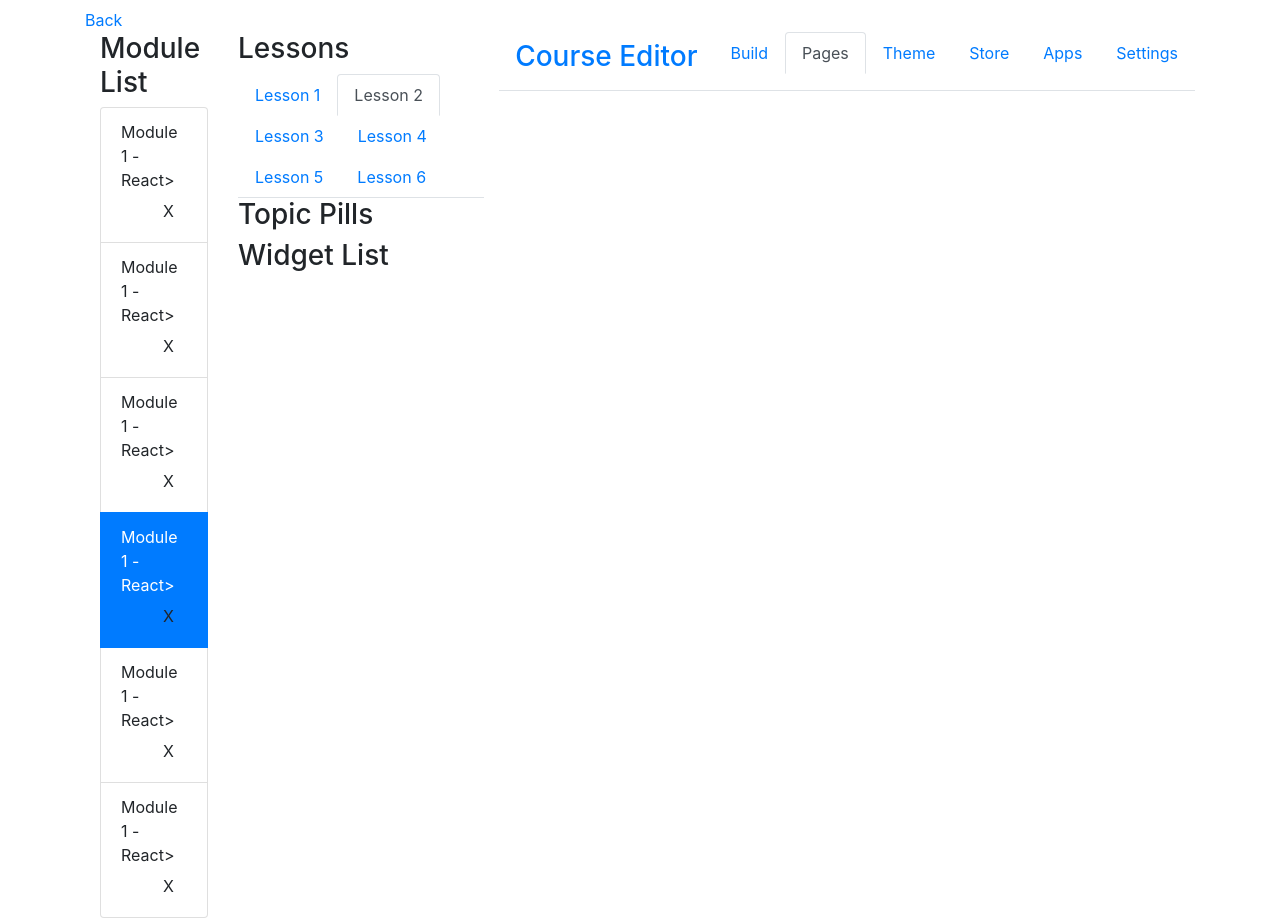
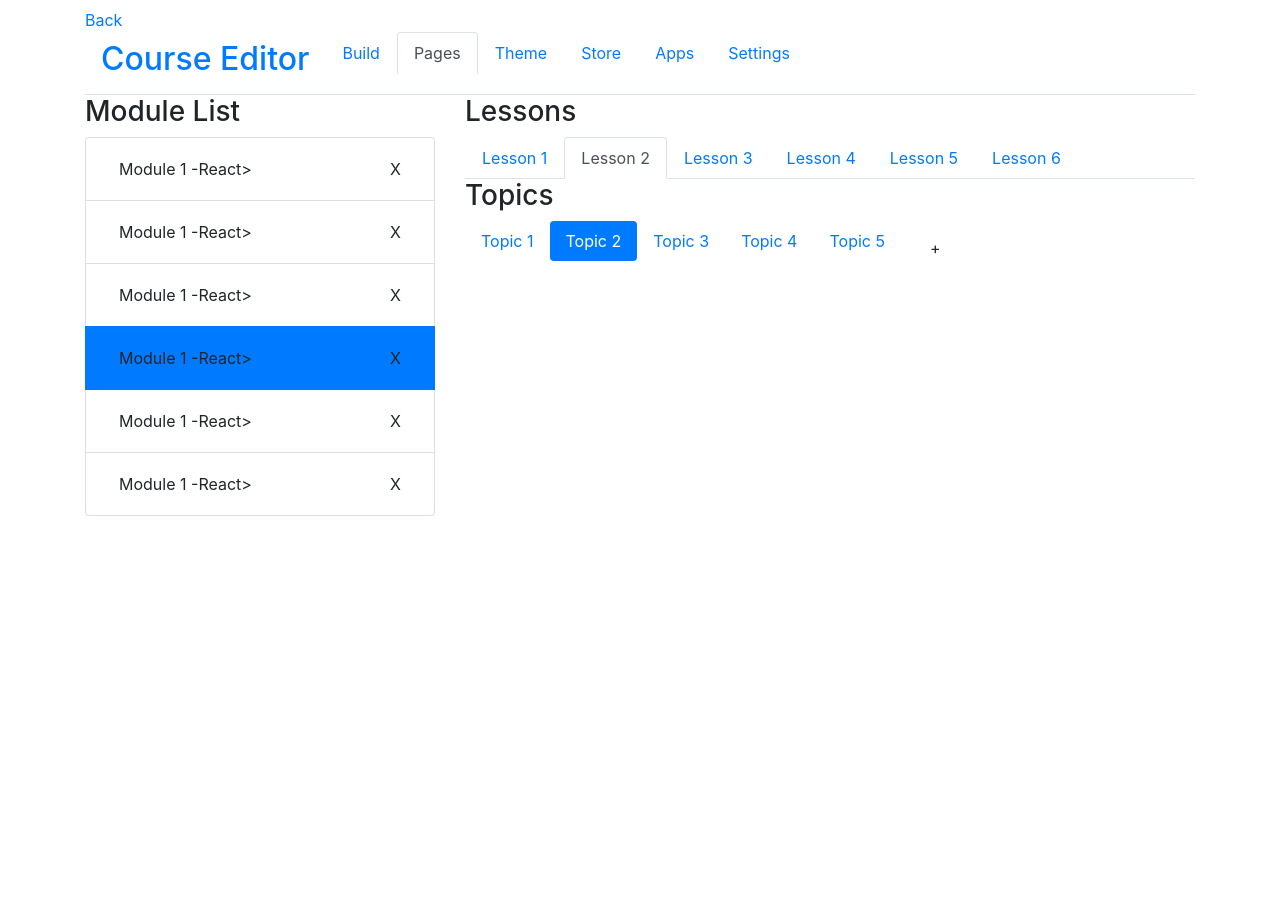
Before and after one commit to anuk1998/cs4550-summer12020-anuk1998-client-react, a React (Create React App) app: page /editor in a window 1280 px wide. After the commit the page ends 800 px from the top, so only its background shows below. Built offline with nearby package versions, Linux system fonts and the light colour scheme.

Commit message:
added topic pills

```diff
--- a/src/components/CourseCardComponent.js
+++ b/src/components/CourseCardComponent.js
@@ -29,9 +29,9 @@ export default class CourseCardComponent extends React.Component {
     render() {
         return (
             <div>
-                <div className="card" styles={{width: '18rem'}}>
+                <div className="card">
                     <img className="card-img-top"
-                         src="https://picsum.photos/300/200"/>
+                         src="https://www.pcc.edu/instructional-support/wp-content/uploads/sites/17/2018/03/Googledocslogo-250x250.png"/>
 
                     <div className="card-body">
 
@@ -40,7 +40,10 @@ export default class CourseCardComponent extends React.Component {
                        <tr>
                                 {
                                     !this.state.editing &&
-                                    <Link to={`/editor/${this.state.courses._id}`}>
+                                    <Link to = "/editor">
+                                       {/* for now, linking to static editor. Will link to object id later.
+                                        to={`/editor/${this.state.courses._id}`}>*/}
+
                                         <h4>{this.state.courses.title}</h4>
                                     </Link>
                                 }
@@ -93,8 +96,6 @@ export default class CourseCardComponent extends React.Component {
                     </div>
                 </div>
 
-
-
             </div>)
     }
 }
--- a/src/components/CourseEditor.js
+++ b/src/components/CourseEditor.js
@@ -1,24 +1,26 @@
 import React from "react";
-import ModuleList from "./ModuleList";
-import LessonTabs from "./LessonTabs";
+import ModuleListComponent from "./ModuleListComponent";
+import LessonTabsComponent from "./LessonTabsComponent";
+import TopicPillsComponent from "./TopicPillsComponent";
 import {Link} from "react-router-dom";
+
 //stateless component
 const CourseEditor = () => {
     return(
         <div>
-            <Link to = "/table/courses">Back</Link>
+            <Link
+                to = "/table/courses">Back</Link>
 
             <div>
-
-                <ul className="nav nav-tabs float-right">
+                <ul className="nav nav-tabs">
                     <li>
-                        <a className="navbar navbar-light wbdv-course-title"><h3>Course Editor</h3>
+                        <a className="navbar navbar-light "><h2>Course Editor</h2>
                         </a>
                     </li>
                     <li className="nav-item">
                         <a className="nav-link" >Build</a>
                     </li>
-                    <li className="nav-item wbdv-page-tab">
+                    <li className="nav-item">
                         <a className="nav-link active">Pages</a></li>
                     <li className="nav-item">
                         <a className="nav-link" >Theme</a></li>
@@ -35,22 +37,15 @@ const CourseEditor = () => {
 
 
 
-
-
-
-
-
-
             <div className = "row">
                 <div className = "col-4">
-                    <ModuleList/>
+                    <ModuleListComponent/>
                 </div>
                 <div className = "col-8">
 
 
-            <LessonTabs/>
-            <h3>Topic Pills</h3>
-            <h3>Widget List</h3>
+            <LessonTabsComponent/>
+                    <TopicPillsComponent/>
         </div>
         </div>
         </div>
--- a/src/components/CourseGridComponent.js
+++ b/src/components/CourseGridComponent.js
@@ -5,7 +5,6 @@ export default class CourseGridComponent extends React.Component {
     render() {
         return (
             <div>
-        <h3>Course Grid {this.props.courses.length}</h3>
         <div className="container-fluid">
             <h1>Course Grid</h1>
             <div className="card-deck">
--- a/src/components/CourseRowComponent.js
+++ b/src/components/CourseRowComponent.js
@@ -35,7 +35,11 @@ render() {
             <td>
                 {
                     !this.state.editing &&
-                    <Link to={`/editor/${this.state.courses._id}`}>
+                        /*for now link to static editor, but later link to editor
+                        of specific course ID
+                         */
+                    <Link to = "/editor">
+                        {/*to={`/editor/${this.state.courses._id}`}>*/}
                         {this.state.courses.title}
                     </Link>
                 }
--- a/src/components/LessonTabs.js
+++ b/src/components/LessonTabsComponent.js
@@ -1,6 +1,6 @@
 import React from "react"
 
-const LessonTabs = () =>
+const LessonTabsComponent = () =>
     <div>
     <h3>Lessons</h3>
 
@@ -26,4 +26,4 @@ const LessonTabs = () =>
 
 </div>
 
-export default LessonTabs
+export default LessonTabsComponent
--- a/src/components/LoginComponent.js
+++ b/src/components/LoginComponent.js
@@ -46,7 +46,7 @@ const LoginComponent = () => {
 
                 <div className="col-sm-10">
 
-                    <a href="../profile/profile.template.client.html"
+                    <a href=""
                        className="btn btn-primary btn-block">
                         Login
                     </a>
@@ -56,15 +56,15 @@ const LoginComponent = () => {
                     </a>
 
 
-                    <a href="../register/register.template.client.html"
-                       className="float-right wbdv-link wbdv-register">
+                    <a href=""
+                       className="float-right">
                         Register
                     </a>
 
 
                 </div>
 
-                <a href="../index.html"
+                <a href=""
                    className="">
                     <button className="btn btn-danger">Cancel</button>
 
--- a/src/components/ModuleList.js
+++ b/src/components/ModuleListComponent.js
@@ -1,27 +1,30 @@
 import React from "react"
 
-const ModuleList = () =>
+const ModuleListComponent = () =>
     <div>
     <h3>Module List</h3>
         <ul className="list-group wbdv-module-list">
-            <li className="list-group-item  module-x ">Module
-                1 -React>
+            <li className="list-group-item  module-x "><button
+            className = "btn btn-white"> Module
+                1 -React></button>
                 <button
                     className="btn btn-white float-right wbdv-module-item-delete-btn"
                     type="submit">
                     X
                 </button>
             </li>
-            <li className="list-group-item  module-x ">Module
-                1 -React>
+            <li className="list-group-item  module-x "><button
+                className = "btn btn-white"> Module
+                1 -React></button>
                 <button
                     className="btn btn-white float-right wbdv-module-item-delete-btn"
                     type="submit">
                     X
                 </button>
             </li>
-            <li className="list-group-item  module-x ">Module
-                1 -React>
+            <li className="list-group-item  module-x "><button
+                className = "btn btn-white"> Module
+                1 -React></button>
                 <button
                     className="btn btn-white float-right"
                     type="submit">
@@ -29,24 +32,27 @@ const ModuleList = () =>
                 </button>
             </li>
 
-            <li className="list-group-item active module-x ">Module
-                1 -React>
+            <li className="list-group-item active module-x "><button
+                className = "btn btn-white"> Module
+                1 -React></button>
                 <button
                     className="btn btn-white float-right wbdv-module-item-delete-btn"
                     type="submit">
                     X
                 </button>
             </li>
-            <li className="list-group-item  module-x ">Module
-                1 -React>
+            <li className="list-group-item  module-x "><button
+                className = "btn btn-white"> Module
+                1 -React></button>
                 <button
                     className="btn btn-white float-right wbdv-module-item-delete-btn"
                     type="submit">
                     X
                 </button>
             </li>
-            <li className="list-group-item  module-x ">Module
-                1 -React>
+            <li className="list-group-item module-x "><button
+                className = "btn btn-white"> Module
+                1 -React></button>
                 <button
                     className="btn btn-white float-right wbdv-module-item-delete-btn"
                     type="submit">
@@ -57,4 +63,4 @@ const ModuleList = () =>
         </ul>
     </div>
 
-export default ModuleList
+export default ModuleListComponent
--- /dev/null
+++ b/src/components/TopicPillsComponent.js
@@ -0,0 +1,33 @@
+import React from "react"
+
+const TopicPillsComponent = () =>
+    <div>
+        <h3>Topics</h3>
+
+<ul class="nav nav-pills wbdv-topic-pill-list">
+    <li class="nav-item wbdv-topic-pill">
+        <a class="nav-link " href="#">
+            Topic 1</a></li>
+    <li class="nav-item wbdv-topic-pill">
+        <a class="nav-link active" href="#">
+            Topic 2</a></li>
+    <li class="nav-item wbdv-topic-pill">
+        <a class="nav-link" href="#">
+            Topic 3</a></li>
+    <li class="nav-item wbdv-topic-pill">
+        <a class="nav-link" href="#">
+            Topic 4</a></li>
+    <li class="nav-item wbdv-topic-pill">
+        <a class="nav-link" href="#">
+            Topic 5</a></li>
+    <li class="nav-item ">
+        <a class="nav-link" href="#">
+
+            <button class="btn btn-default wbdv-topic-add-btn">+</button>
+
+
+        </a></li>
+
+</ul>
+</div>
+export default TopicPillsComponent
```
Also changed, not shown: src/components/ProfileComponent.js (+10 -10 lines), src/components/RegisterComponent.js (+6 -6 lines).
